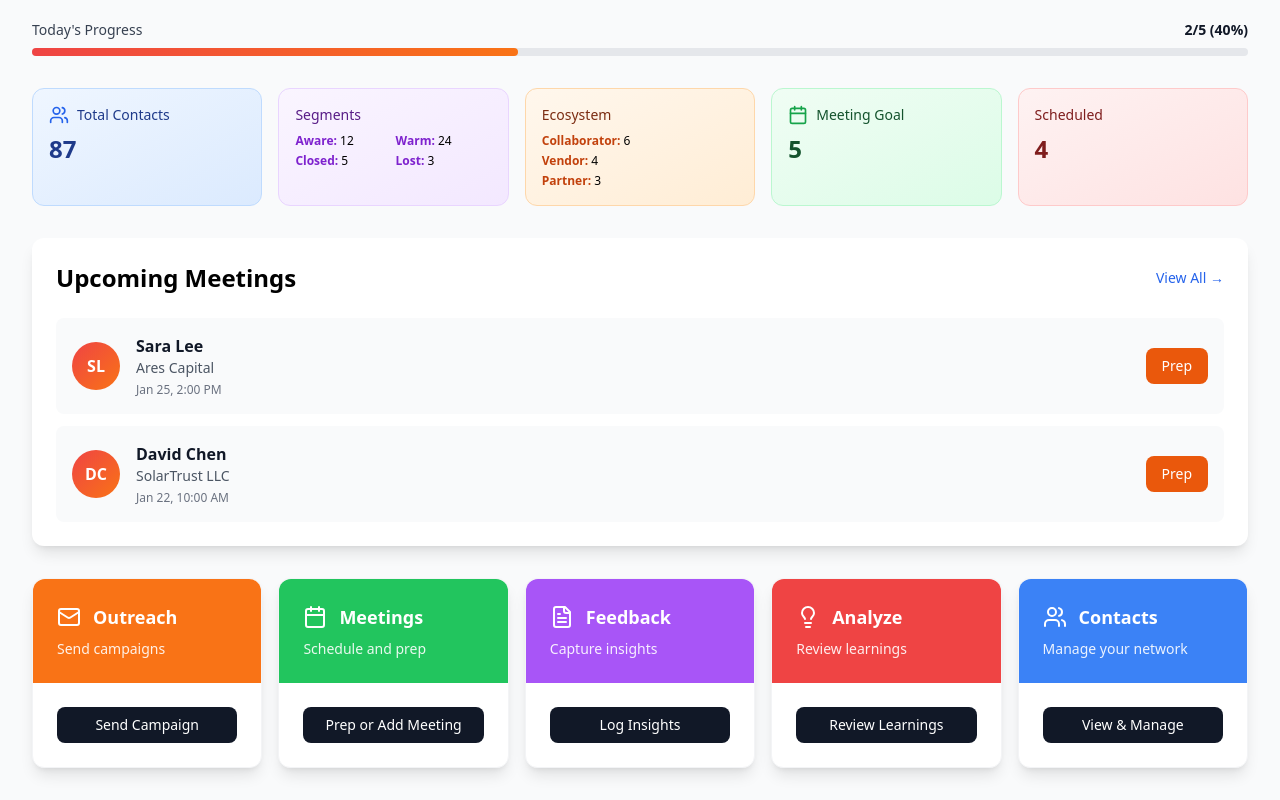
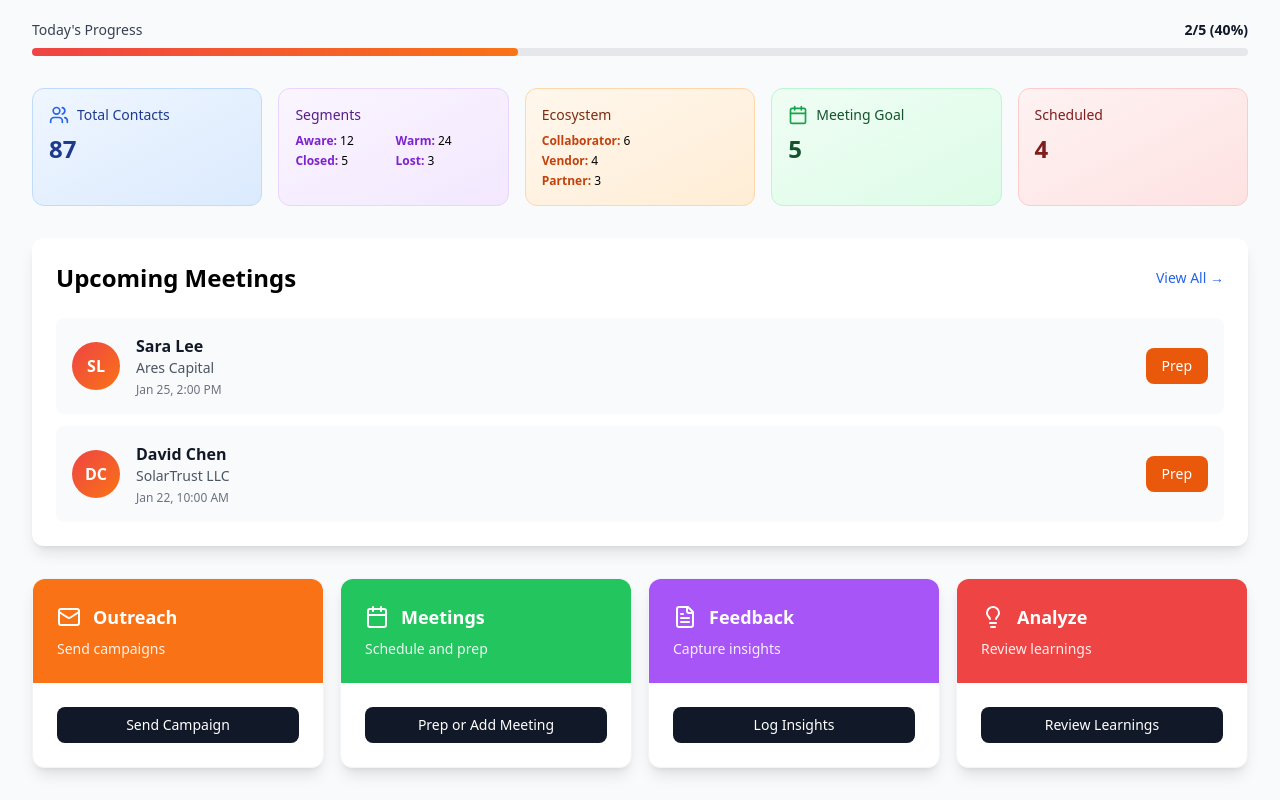
Before and after one commit to Ignite-Strategies/IgniteLegal-frontend, a React (Vite) app: page /relationship in a window 1280 px wide. Shown: the part 229-1029 px from the top of the page. Built offline with nearby package versions, Linux system fonts and the light colour scheme.

Commit message:
Remove Contacts card from action row - already accessible via nav bar

```diff
--- a/src/pages/Relationship.jsx
+++ b/src/pages/Relationship.jsx
@@ -51,15 +51,6 @@
       cta: 'Review Learnings',
       color: 'bg-red-500',
       route: '/personas',
-    },
-    {
-      id: 'contacts',
-      title: 'Contacts',
-      description: 'Manage your network',
-      icon: <Users className="h-6 w-6" />,
-      cta: 'View & Manage',
-      color: 'bg-blue-500',
-      route: '/contacts',
     },
   ];
 
@@ -195,8 +186,8 @@
         )}
       </div>
 
-      {/* 5-Card Action Row */}
-      <div className="grid grid-cols-1 md:grid-cols-2 lg:grid-cols-5 gap-4">
+      {/* 4-Card Action Row */}
+      <div className="grid grid-cols-1 md:grid-cols-2 lg:grid-cols-4 gap-4">
         {actionCards.map((card) => (
           <div
             key={card.id}
```
